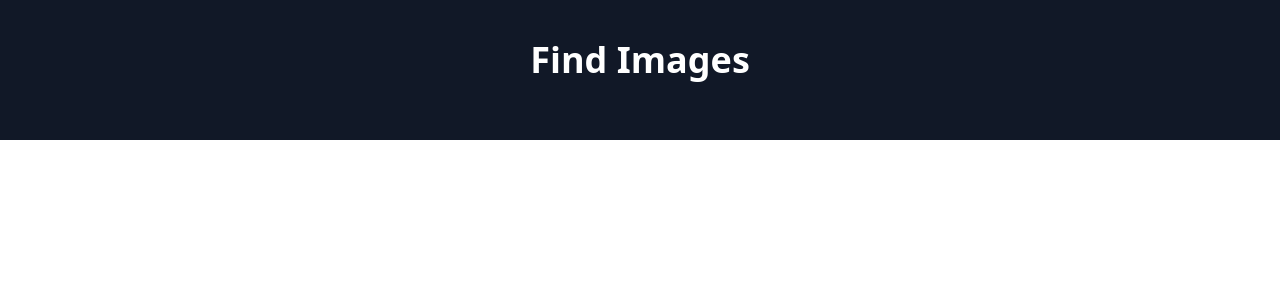
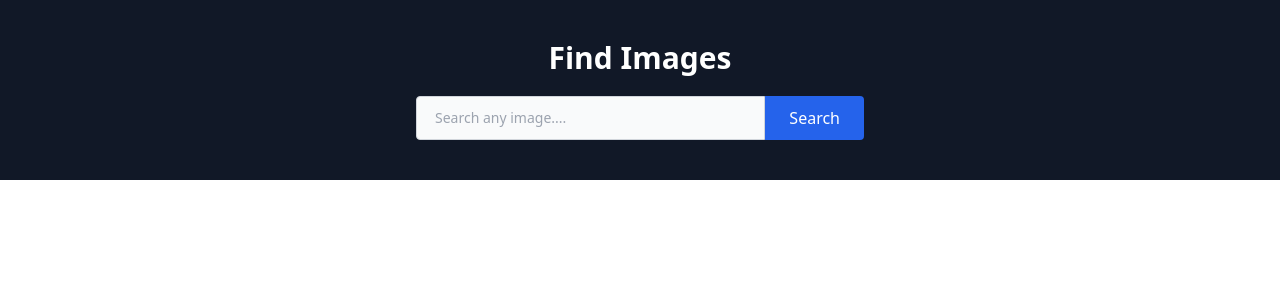
Before and after one commit to Adit0507/Image-Search-App, a React (Create React App) app: page / in a window 1280 px wide. Shown: the top 300 px of the page. Built offline with nearby package versions, Linux system fonts and the light colour scheme; the HTML template or start-up script is replaced by a standard one.

Commit message:
Finished the Search Field component

```diff
--- a/src/App.js
+++ b/src/App.js
@@ -6,7 +6,7 @@ function App() {
   return (
     <>
       <Jumbutron >
-
+        <SearchField />
       </Jumbutron>
     </>
   );
--- a/src/components/Jumbutron.js
+++ b/src/components/Jumbutron.js
@@ -4,7 +4,7 @@ const Jumbutron = ({ children }) => {
   return (
     <div className='bg-gray-900 flex items-center py-10'>
         <div className='max-w-md mx-auto w-full'>
-            <h1 className='text-white text-center text-4xl font-bold mb-5' >Find Images</h1>
+            <h1 className='text-white text-center text-3xl font-bold mb-5' >Find Images</h1>
             {children}
         </div>
     </div>
--- a/src/components/SearchField.js
+++ b/src/components/SearchField.js
@@ -1,9 +1,18 @@
-import React from 'react'
+import React from "react";
 
 const SearchField = () => {
   return (
-    <div>SearchField</div>
-  )
-}
+    <div className="flex">
+      <input
+        className="bg-gray-50 border border-gray-300 text-sm w-full indent-2 p-2.5 outline-none focus:border-blue-500 focus:ring-2 rounded-tl rounded-bl"
+        type="search"
+        placeholder="Search any image...."
+      />
+      <button className="bg-blue-600 px-6 py-2.5 text-white rounded-tr rounded-br focus:ring-2 focus:ring-blue-300 disabled:bg-gray-400 ">
+        Search
+      </button>
+    </div>
+  );
+};
 
-export default SearchField
+export default SearchField;
```
